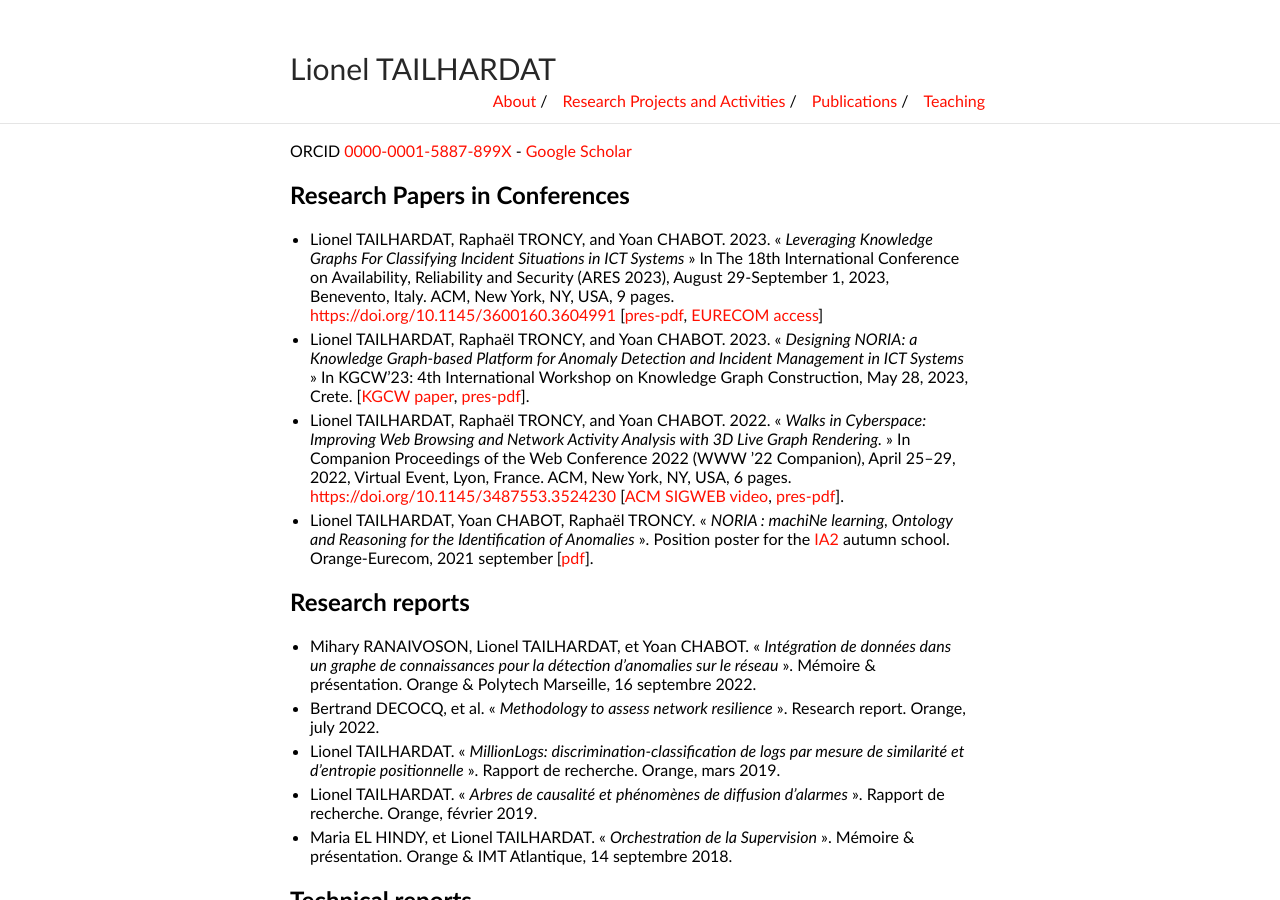
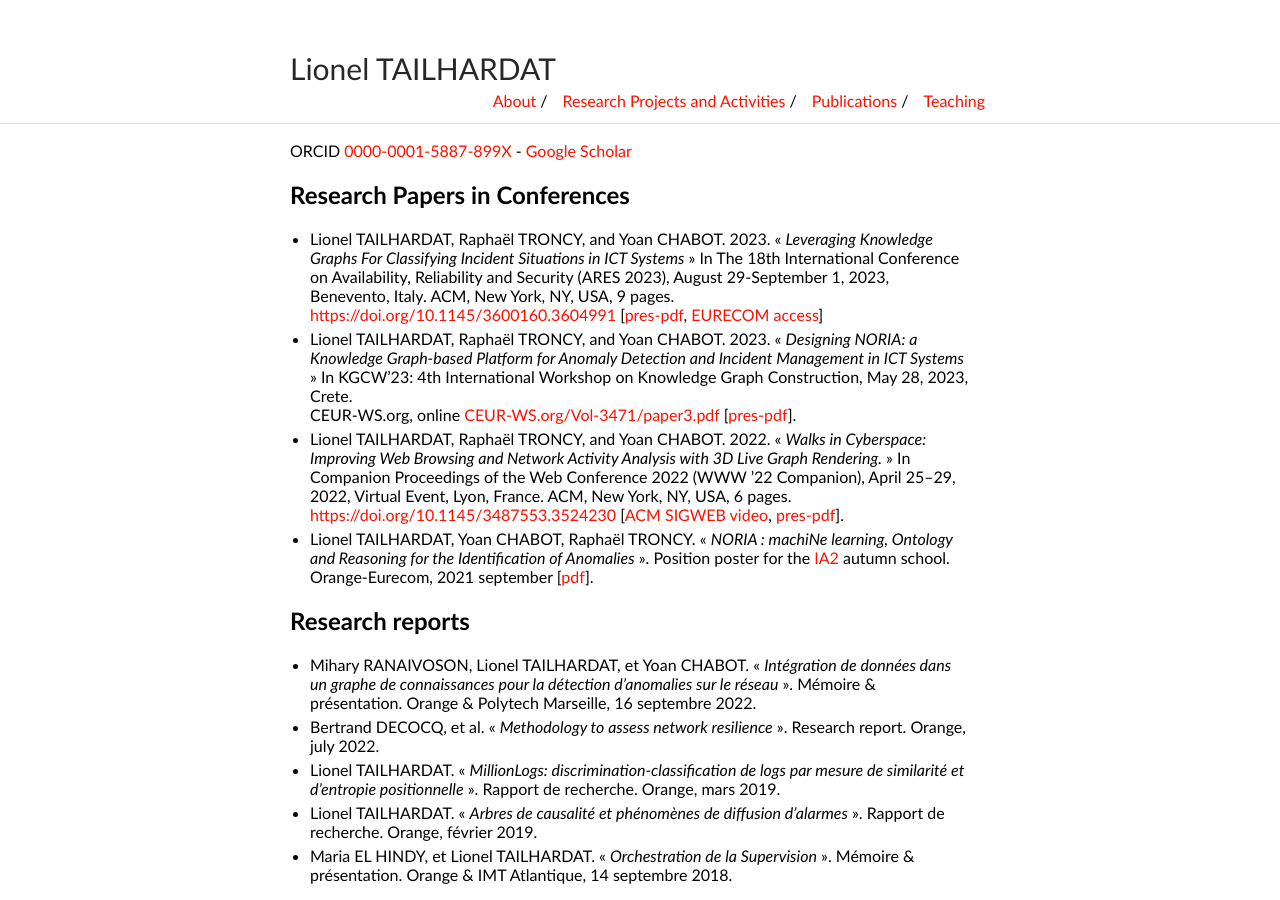
Before and after one commit to GenEars/GenEars.github.io, a Jekyll site: the page built from publications.md, in a window 1280 px wide and 900 px high. Built offline with Jekyll 4.4.1, drawn with Linux system fonts in a browser that asks for light colours.

Commit message:
Added CEUR-WS.org reference.
Signed-off-by: Lionel TAILHARDAT <lionel.tailhardat@orange.fr>

```diff
--- a/publications.md
+++ b/publications.md
@@ -16,7 +16,7 @@ ORCID [0000-0001-5887-899X](https://orcid.org/0000-0001-5887-899X) - [Google Sch
   « *Designing NORIA: a Knowledge Graph-based Platform for Anomaly Detection and Incident Management in ICT Systems* »
   In KGCW'23: 4th International Workshop on Knowledge Graph Construction, May
   28, 2023, Crete.
-  [[KGCW paper](https://kg-construct.github.io/workshop/2023/resources/paper3.pdf), [pres-pdf](pubs/KGCW-2023-noria-platform-pres.pdf)].
+  CEUR-WS.org, online [CEUR-WS.org/Vol-3471/paper3.pdf](https://ceur-ws.org/Vol-3471/paper3.pdf) [[pres-pdf](pubs/KGCW-2023-noria-platform-pres.pdf)].
 * Lionel TAILHARDAT, Raphaël TRONCY, and Yoan CHABOT. 2022.
   « *Walks in Cyberspace: Improving Web Browsing and Network Activity Analysis with 3D Live Graph Rendering.* »
   In Companion Proceedings of the Web Conference 2022 (WWW ’22 Companion), April 25–29, 2022, Virtual Event, Lyon, France.
```
